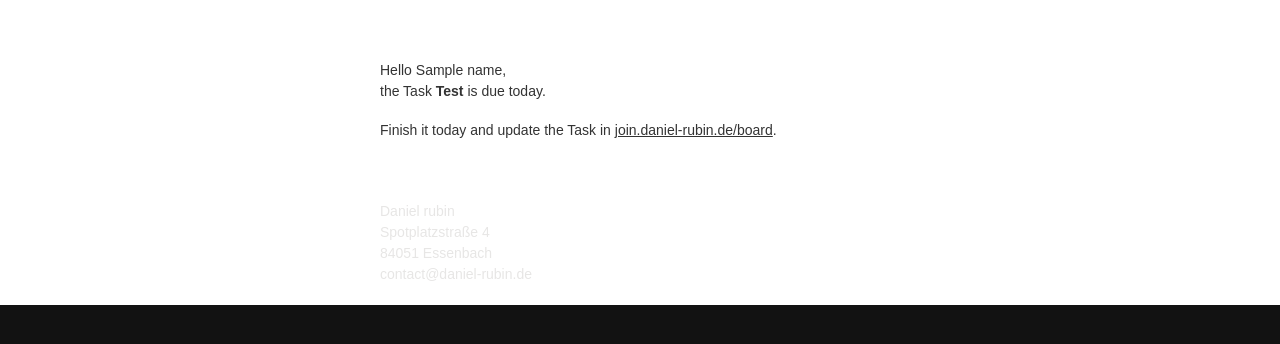
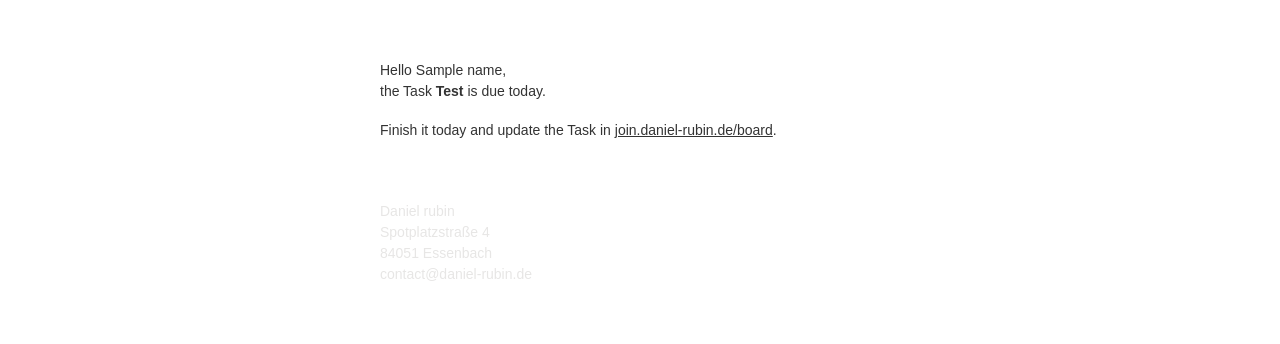
Before and after one commit to d-rubin/Join-backend, a Django app: template api/templates/due_task.html in a window 1280 px wide. Shown: the top 344 px of the page. Run offline with Django 4.2, Linux system fonts and the light colour scheme; data comes from the database, SQL or seed files in the repository; the template is opened without the code that fills it: values that come from a table or form of the project are taken from there, most other values are stand-ins (such as "Sample title", 1, 10 or a date in 2020); parts of the project's set-up code (start-up, migrations or seed data) failed here and were passed over.

Commit message:
style: optimized email

```diff
--- a/api/templates/due_task.html
+++ b/api/templates/due_task.html
@@ -73,6 +73,7 @@ html {
 html, body {
     border-color: #6f6b66;
     color: #e7e6e5;
+    background-color: #ffffff
 }
 a {
     color: #608abc;
```
